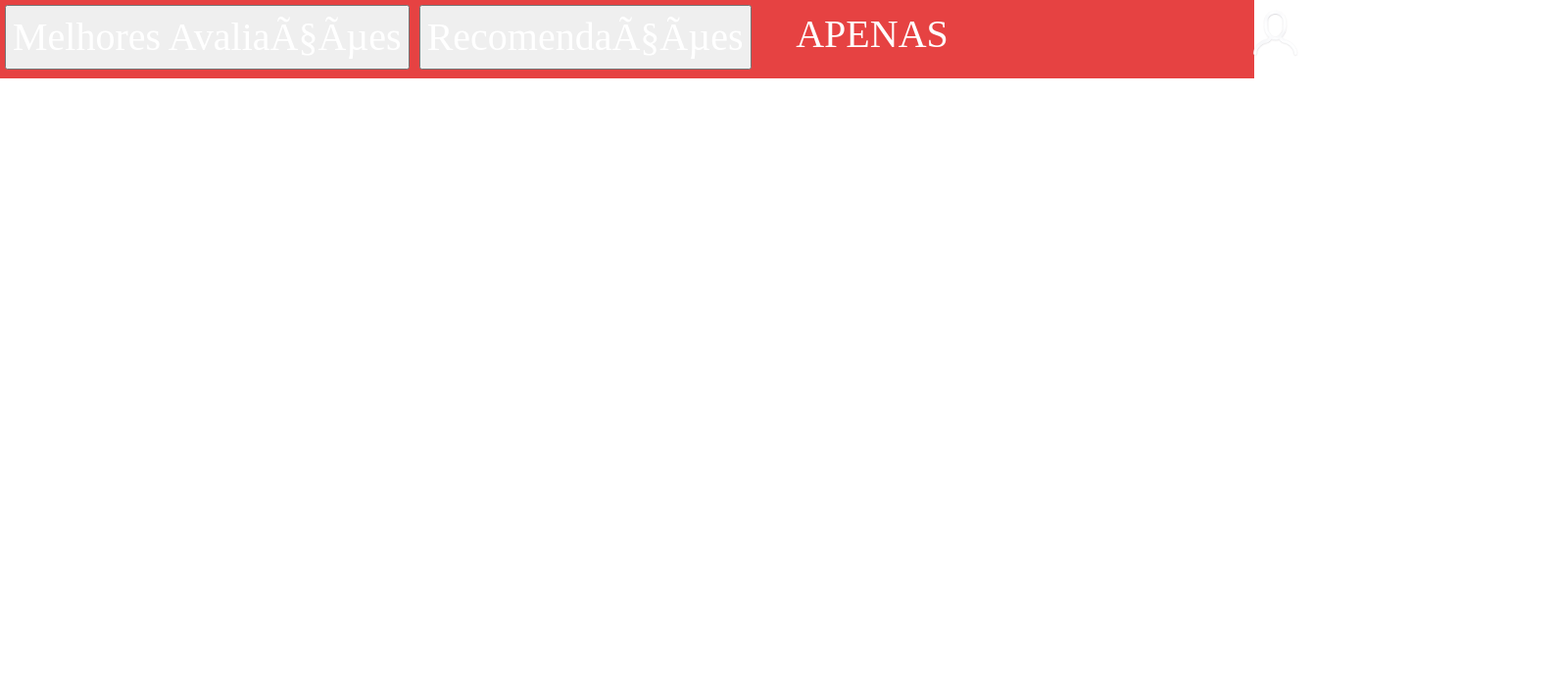
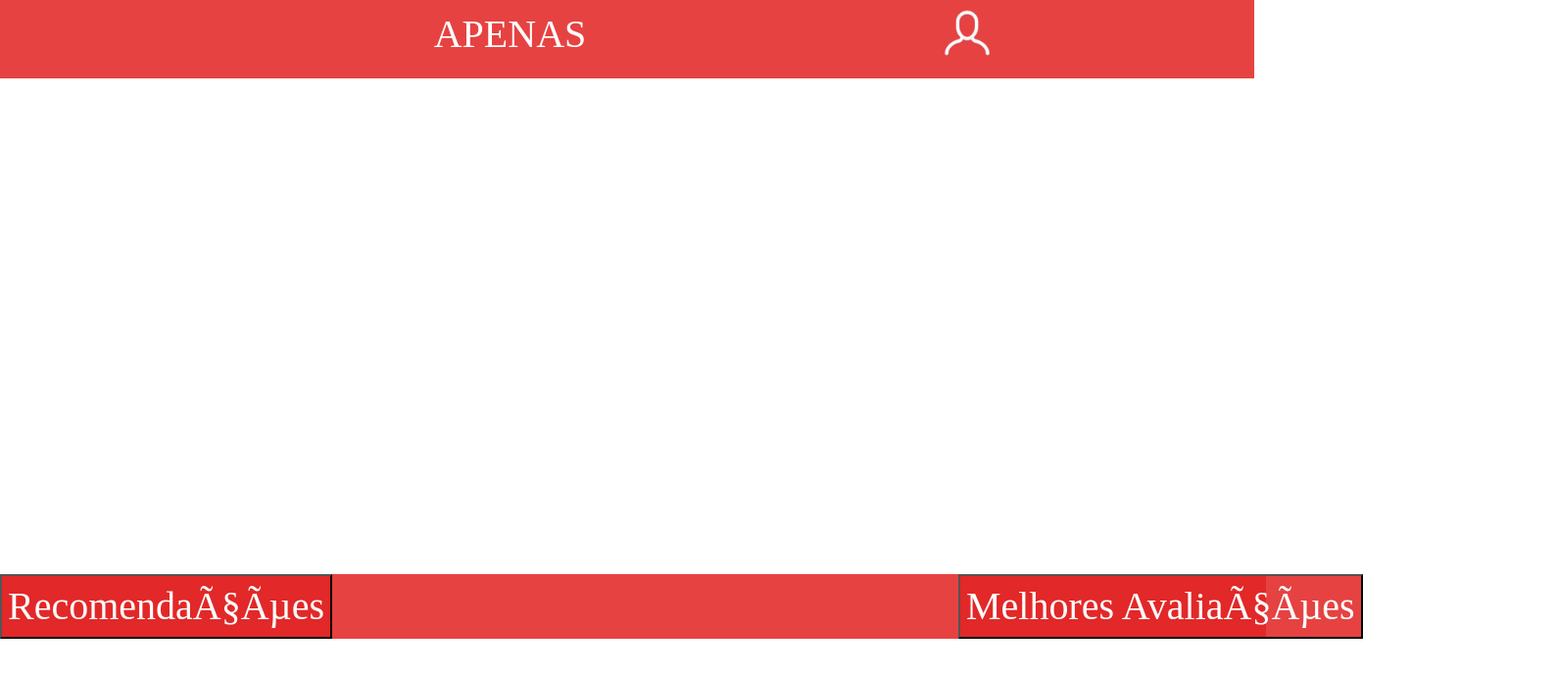
Before and after one commit to MuriloRBS/Projeto-GoodBrowserGames, a website: page target/classes/static/allGames.html in a window 1280 px wide. Shown: the whole page at 98% size, 1589 px wide, since content can reach past the window. Drawn offline with nearby package versions, Linux system fonts and the light colour scheme.

Commit message:
V12OficialFeitaPorNos

```diff
--- a/src/main/resources/static/css/styleAdicionar.css
+++ b/src/main/resources/static/css/styleAdicionar.css
@@ -45,3 +45,11 @@ body a{
     text-decoration: none;
     color: white;
 }
+.botoesGames{
+  color: white;
+  background-color: #e22525dc;
+  font-family: pricedown;
+  font-size: 40px;
+  list-style-type: none;
+  text-decoration: none;
+}
--- a/target/classes/static/allGames.html
+++ b/target/classes/static/allGames.html
@@ -42,10 +42,9 @@
         <link href="https://cdn.jsdelivr.net/npm/bootstrap@5.2.0-beta1/dist/css/bootstrap.min.css" rel="stylesheet" integrity="sha384-0evHe/X+R7YkIZDRvuzKMRqM+OrBnVFBL6DOitfPri4tjfHxaWutUpFmBp4vmVor" crossorigin="anonymous">
 
         <section class="container1 flex">
-            <div class="item flex-item-1"><li class="voltarBtn"><input type="button" class="voltarBtn" value ="Melhores Avaliações"onclick="getTopAvaliacoes()"></li></div>
-                <div class="item flex-item-1"><li class="voltarBtn"><input type="button" class="VoltarBtn" value="Recomendações" onclick="getRecomendações()"></li></li></div>
 
-
+            <div></div>
+            <div class="item flex-item-1"><li class="voltarBtn"></li></div>
             <div class="item flex-item-1 title1">APENAS BOMBADOS</div>
             <div class="item flex-item-1"><a href="profile.html"><img src="imagens/iconePerfil.png" style="width: auto; max-height: 10%; "></a></div>
             <meta charset="utf-8"/>
@@ -54,5 +53,10 @@
       </header>
 </head>
 <body>
+    <div class="row" style="background-color: #e22525dc">
+        <div class="col-3"><input type="button" class="botoesGames" value="Recomendações"  onclick="getRecomendações()"></div>
+        <div class="col-6"></div>
+        <div class="col-3"><input type="button" class="botoesGames"  value ="Melhores Avaliações" onclick="getTopAvaliacoes()"></div>
+      </div>
 </body>
 </html>
--- a/target/classes/static/css/styleAdicionar.css
+++ b/target/classes/static/css/styleAdicionar.css
@@ -45,3 +45,11 @@ body a{
     text-decoration: none;
     color: white;
 }
+.botoesGames{
+  color: white;
+  background-color: #e22525dc;
+  font-family: pricedown;
+  font-size: 40px;
+  list-style-type: none;
+  text-decoration: none;
+}
```
Also changed, not shown: src/main/resources/static/allGames.html (+7 -3 lines).
